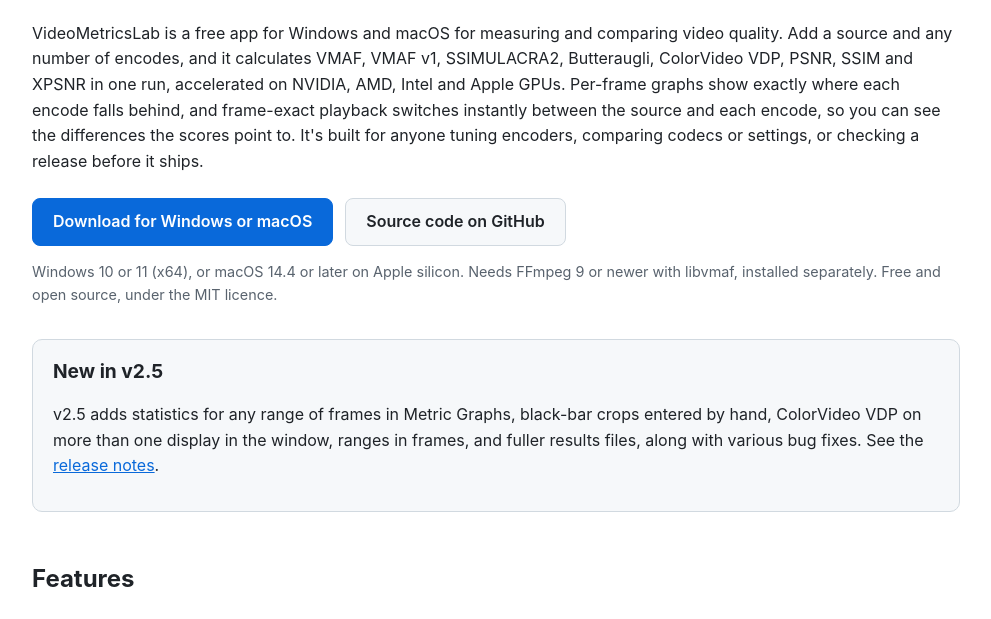
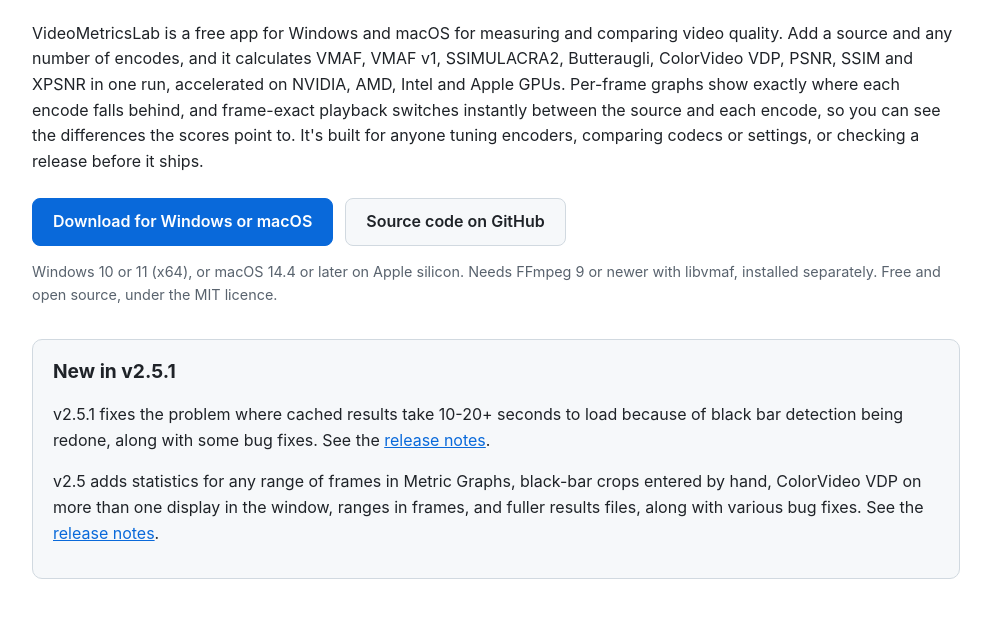
Before and after one commit to 4KVCD/VideoMetricsLab, a plain HTML site: page index.html in a window 1280 px wide. Shown: the part 134-753 px from the top of the page, without its empty margins (144-1135 px from the left). Drawn offline with Linux system fonts and the light colour scheme.

Commit message:
Landing page: v2.5.1
softwareVersion 2.5.1 and a "New in v2.5.1" line above v2.5's, linking the v2.5.1 release notes.

Co-Authored-By: Claude Opus 5.5 <noreply@anthropic.com>

```diff
--- a/index.html
+++ b/index.html
@@ -20,7 +20,7 @@
   "name": "VideoMetricsLab",
   "applicationCategory": "MultimediaApplication",
   "operatingSystem": "Windows 10, Windows 11, macOS 14.4",
-  "softwareVersion": "2.5",
+  "softwareVersion": "2.5.1",
   "offers": {"@type": "Offer", "price": "0", "priceCurrency": "USD"},
   "license": "https://opensource.org/licenses/MIT",
   "url": "https://4kvcd.github.io/VideoMetricsLab/",
@@ -84,7 +84,9 @@ before it ships.</p>
 libvmaf, installed separately. Free and open source, under the MIT licence.</p>
 
 <section class="news">
-<h2>New in v2.5</h2>
+<h2>New in v2.5.1</h2>
+<p>v2.5.1 fixes the problem where cached results take 10-20+ seconds to load because of black bar detection being redone, along with some bug fixes. See the
+<a href="https://github.com/4KVCD/VideoMetricsLab/releases/tag/v2.5.1">release notes</a>.</p>
 <p>v2.5 adds statistics for any range of frames in Metric Graphs, black-bar crops entered by hand, ColorVideo VDP on more than one display in the window, ranges in frames, and fuller results files, along with various bug fixes. See the
 <a href="https://github.com/4KVCD/VideoMetricsLab/releases/tag/v2.5">release notes</a>.</p>
 </section>
```
